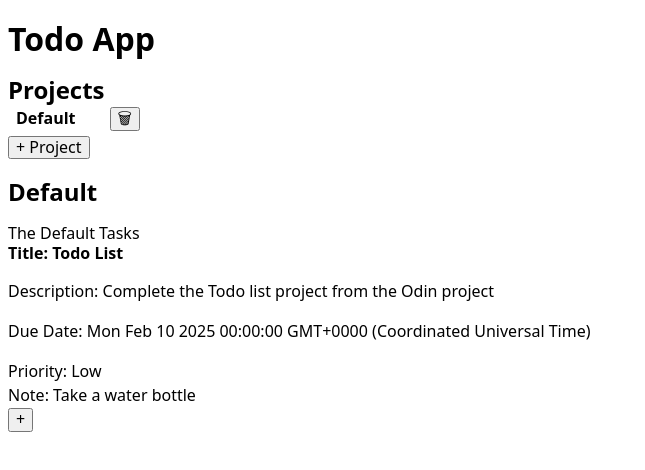
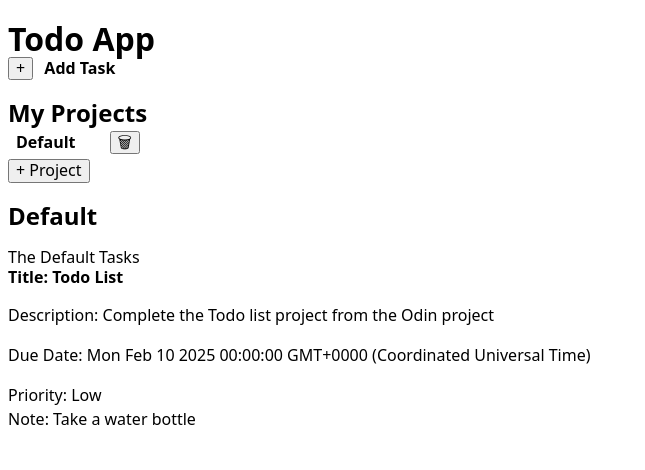
Before and after one commit to A6ih/todo-list, a website built with webpack: page src/template.html in a window 1280 px wide. Shown: the whole page, without its empty margins (0-645 px from the left). Built offline with nearby package versions, Linux system fonts and the light colour scheme.

Commit message:
Add add task btn

```diff
--- a/src/dom.js
+++ b/src/dom.js
@@ -80,10 +80,6 @@
         div.appendChild(createElement("hp", "class", "task-note", "Note: " + taskArr[0].note));
         taskCardsContainer.appendChild(div);
     }
-    const addBtnDiv =  createElement("div", "class", "task-cards", "");
-    const addTaskBtn = createElement("button", "id", "add-task-btn", "+");
-    addBtnDiv.appendChild(addTaskBtn);
-    taskCardsContainer.appendChild(addBtnDiv);
 }
 
 // function Tasks(event) {
--- a/src/styles.css
+++ b/src/styles.css
@@ -77,6 +77,11 @@
   font-family: system-ui, -apple-system, BlinkMacSystemFont, 'Segoe UI', Roboto, Oxygen, Ubuntu, Cantarell, 'Open Sans', 'Helvetica Neue', sans-serif;
 }
 
+#add-task-container {
+  display: flex;
+  align-items: center;
+  gap: 0.7rem;
+}
 .project-container {
   width: 140px;
   padding: 4px 8px;
--- a/src/template.html
+++ b/src/template.html
@@ -9,8 +9,14 @@
     <header>
         <h1>Todo App</h1>
     </header>
+    <div id="add-task-container">
+        <button>
+            +
+        </button>
+        <h4>Add Task</h4>
+    </div>
     <nav>
-        <h2>Projects</h1>
+        <h2>My Projects</h1>
         <div id="project-nav"></div>
         <button id="show-project-dialog">+ Project</button>
         <dialog id="project-dialog">
```
